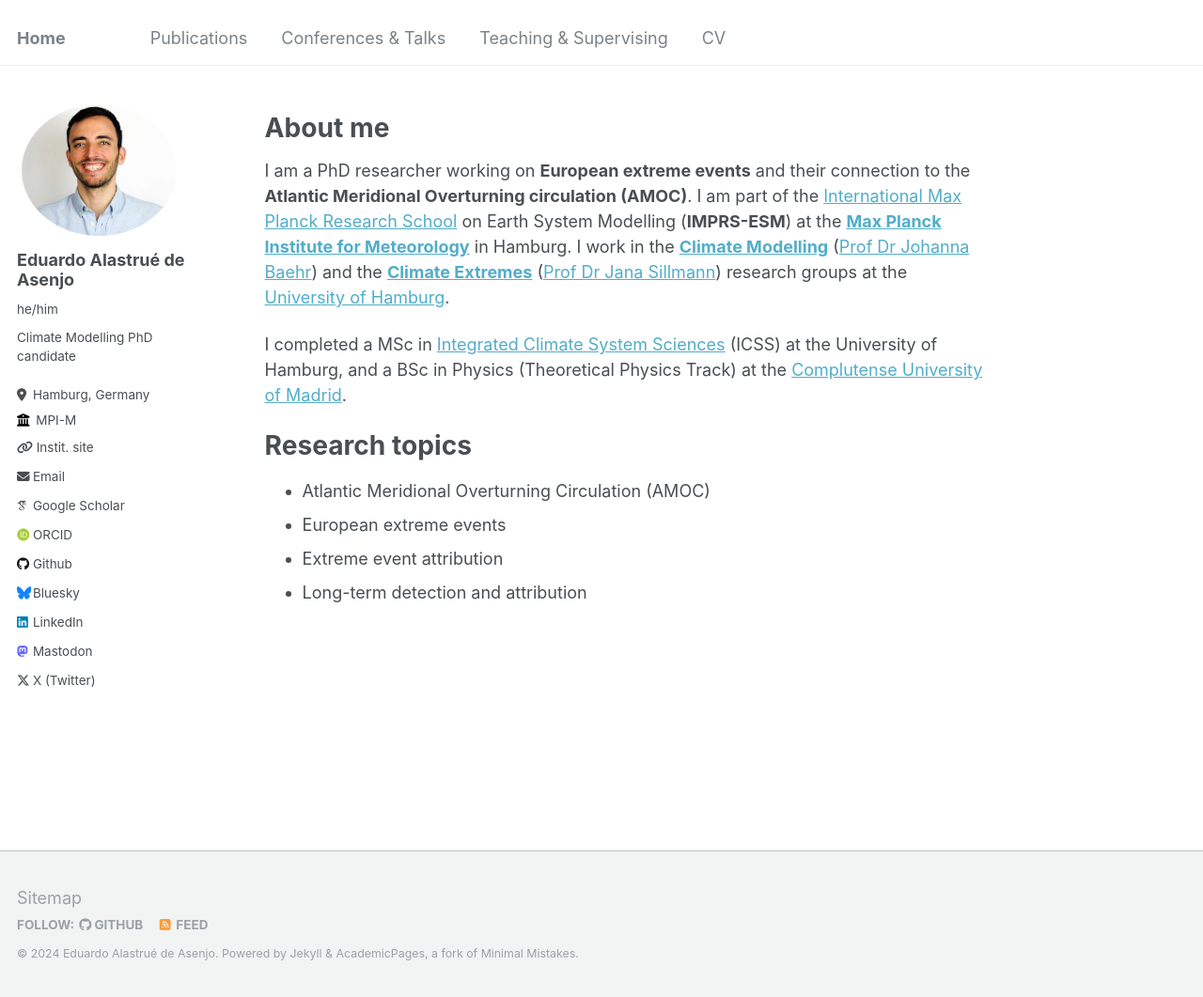
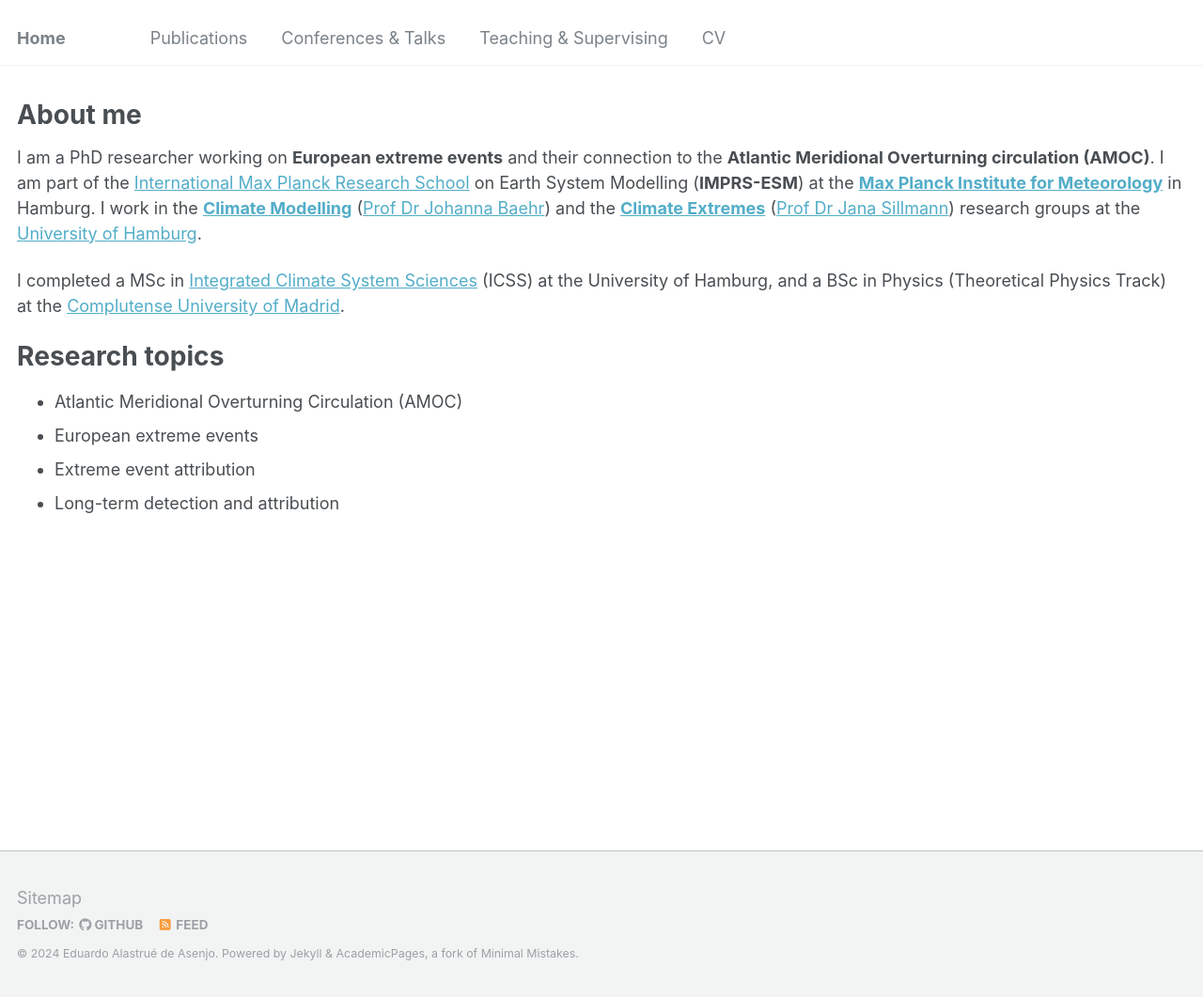
Before and after one commit to edualas/edualas.github.io, a Jekyll site: the page built from _pages/about.md, in a window 1280 px wide and 1061 px high. Shown: the whole window at 94% size. Built offline with Jekyll 4.4.1, drawn with Linux system fonts in a browser that asks for light colours; some web fonts are replaced.

Commit message:
Update _config.yml

```diff
--- a/_config.yml
+++ b/_config.yml
@@ -5,7 +5,6 @@
 # For technical reasons, this file is *NOT* reloaded automatically when you use
 # `jekyll serve -l -H localhost`. If you change this file, please restart the
 # server process.
-minimal_mistakes_skin    : "dark"
 
 # Basic Site Settings
 locale                   : "en-US"
@@ -233,7 +232,7 @@ defaults:
       path: ""
       type: pages
     values:
-      layout: single
+      layout: splash
       author_profile: true
   # _teaching
   - scope:
```
